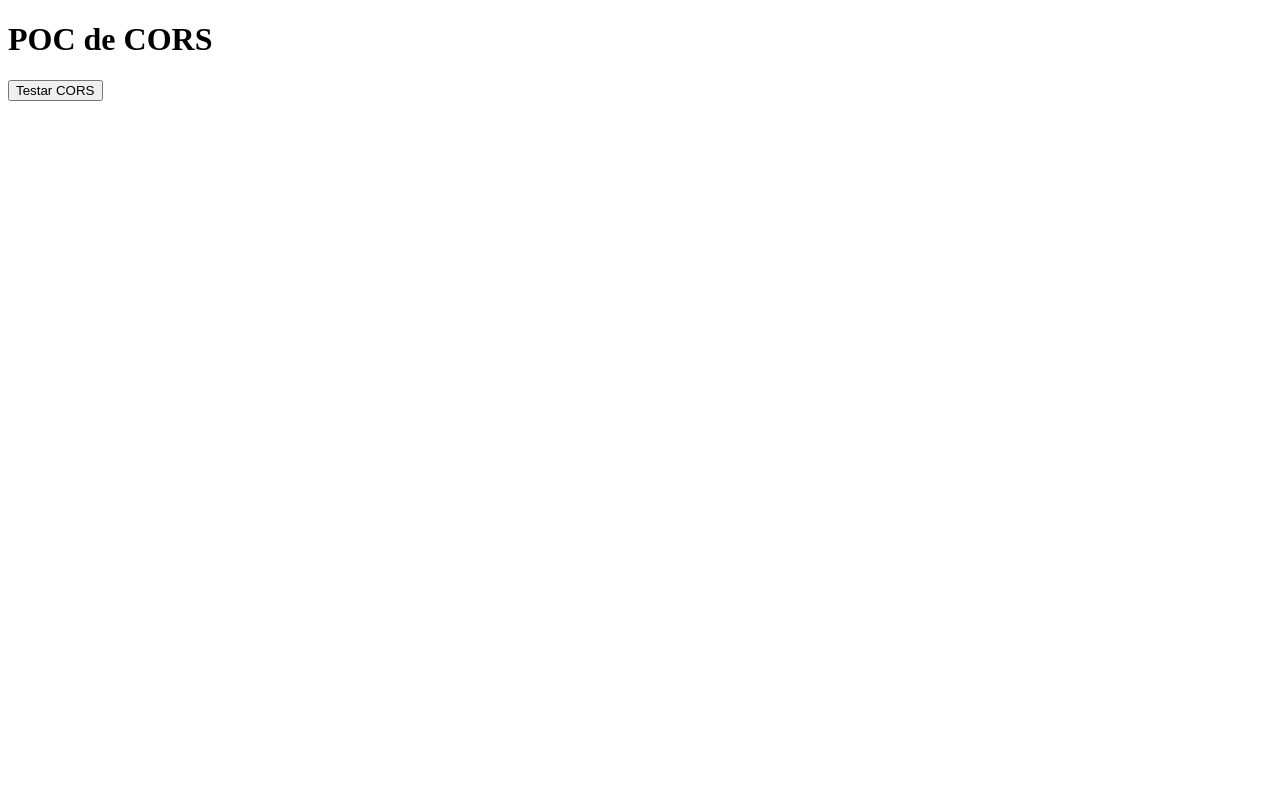
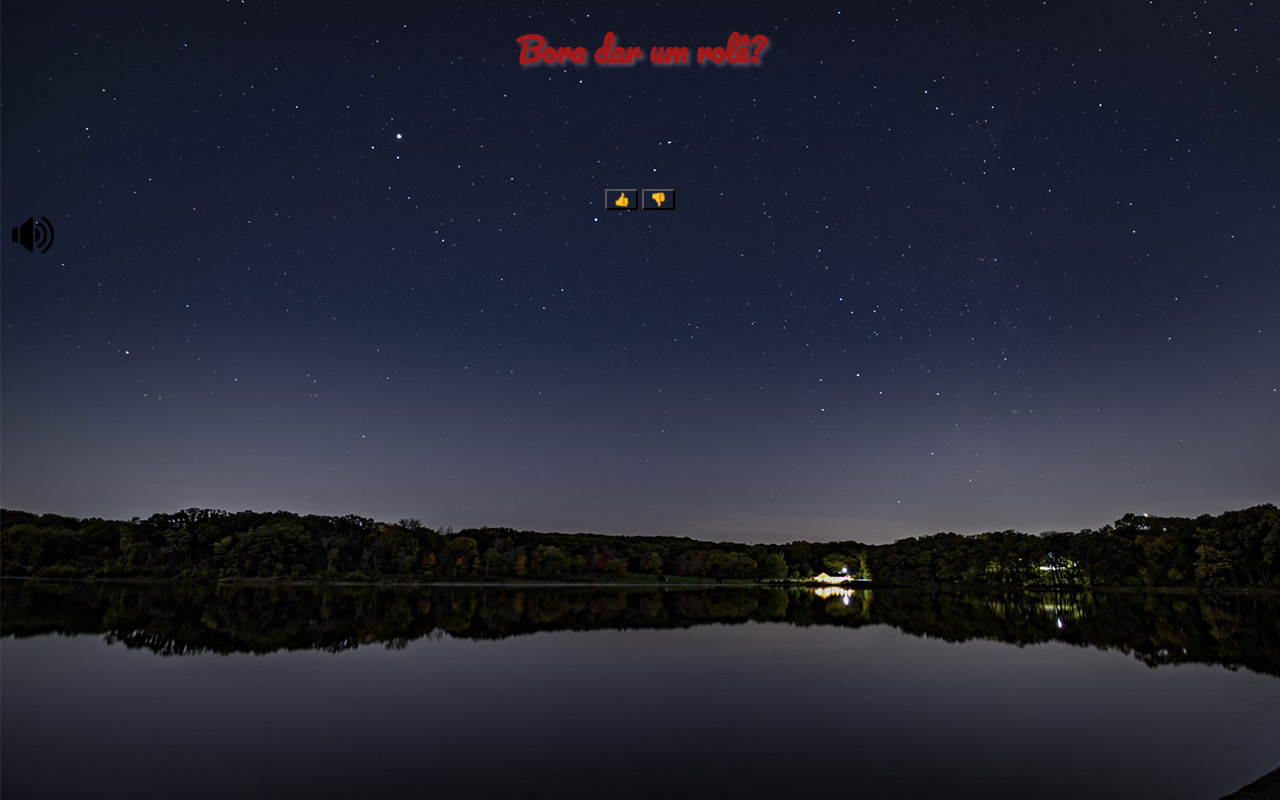
Before and after one commit to uratososhi/AceitaPls, a plain HTML site: page index.html in a window 1280 px wide. Drawn offline with Linux system fonts and the light colour scheme.

Commit message:
Update index.html

```diff
--- a/index.html
+++ b/index.html
@@ -1,35 +1,35 @@
 <!DOCTYPE html>
 <html>
-<head>
-  <meta charset="UTF-8" />
-  <title>POC de CORS</title>
-</head>
-<body>
-  <h1>POC de CORS</h1>
+  <head>
+    <title>❤️</title>
+    <link rel="icon" type="image/png" href="favicon-32x32.png" />
+    <link rel="stylesheet" href="style.css" />
+    <link rel="preconnect" href="https://fonts.googleapis.com" />
+    <link rel="preconnect" href="https://fonts.gstatic.com" crossorigin />
+    <link
+      href="https://fonts.googleapis.com/css2?family=Pacifico&display=swap"
+      rel="stylesheet"
+    />
+  </head>
 
-  <button onclick="testarCors()">Testar CORS</button>
+  <body>
+    <center><h1 id="pergunta">Bora dar um rolê?</h1></center>
+    <br />
+    <br />
+    <br />
+    <br />
+    <br />
+    <center>
+      <button id="yesButton">👍</button>
+      <button id="noButton">👎</button>
+    </center>
 
-  <pre id="resultado"></pre>
+    <audio id="Background-music" autoplay loop>
+      <source src="Background-Music.mp3" type="audio/mp3" />
+    </audio>
 
-  <script>
-    function testarCors() {
-      const url = "https://api.sharpify.com.br.com/auth/session/current-user";
+    <img id="muteButton" src="speaker-on.png" alt="Mute/Unmute" />
 
-      fetch(url, {
-        method: "GET",
-        credentials: "include"
-      })
-        .then(async res => {
-          const text = await res.text();
-          document.getElementById("resultado").textContent =
-            "STATUS: " + res.status + "\n\n" +
-            "Resposta liberada pelo navegador:\n\n" + text;
-        })
-        .catch(err => {
-          document.getElementById("resultado").textContent =
-            "O navegador BLOQUEOU por CORS:\n\n" + err;
-        });
-    }
-  </script>
-</body>
+    <script src="script.js"></script>
+  </body>
 </html>
```
